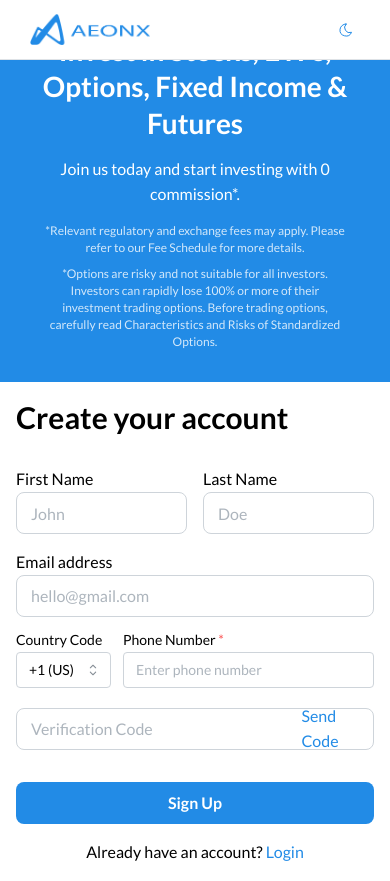
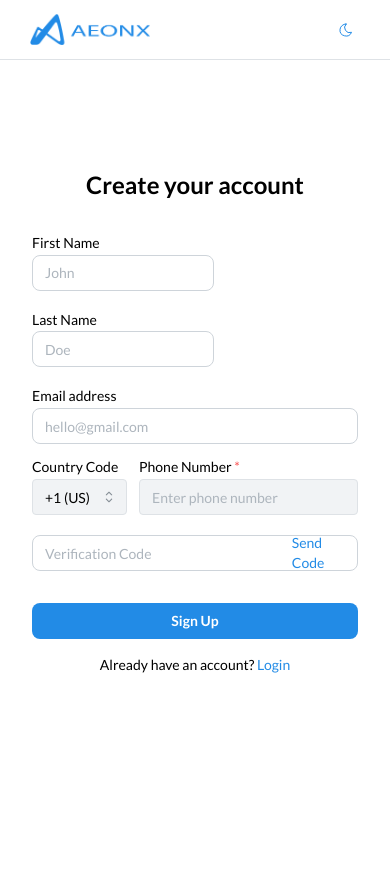
Before and after one commit to goodstripe/Alpha-Platform, a Next.js app: page /auth/signup in a window 390 px wide. After the commit the page ends 844 px from the top, so only its background shows below. Built offline with nearby package versions, Linux system fonts and the light colour scheme.

Commit message:
`Refactor SignUp page layout and styles for mobile responsiveness`

```diff
--- a/src/app/auth/signup/page.tsx
+++ b/src/app/auth/signup/page.tsx
@@ -10,8 +10,11 @@ import {
   Text,
   TextInput,
   Title,
+  useMantineTheme,
+  Container,
 } from "@mantine/core";
 import { useRouter } from "next/navigation";
+import { useMediaQuery } from "@mantine/hooks";
 
 import classes from "./AuthenticationImage.module.css";
 import { LeftSideInAuth } from "./LeftSideInAuth";
@@ -19,28 +22,45 @@ import PhoneNumberInputWithCountryCode from "@/app/components/NumberInputWithCou
 
 const SignUp = () => {
   const router = useRouter();
+  const theme = useMantineTheme();
+  const isMobile = useMediaQuery(`(max-width: ${theme.breakpoints.sm})`);
 
   return (
     <div className={classes.wrapper}>
-      <LeftSideInAuth />
+      {!isMobile && <LeftSideInAuth />}
 
       <div className={classes.rightSide}>
-        <Paper className={classes.form}>
-          <Title size={30} mb={30}>
+        <Container
+          size="md"
+          px={isMobile ? "md" : "xl"}
+          style={{ width: "100%" }}
+        >
+          <Paper
+            className={classes.form}
+            shadow={isMobile ? "none" : "xl"}
+            style={{
+              backgroundColor: isMobile ? "transparent" : undefined,
+              padding: isMobile ? 0 : "xl",
+              width: "100%",
+              maxWidth: "500px",
+              margin: "0 auto",
+            }}
+          >
+            <Title size={isMobile ? 24 : 30} mb={30} ta="center">
               Create your account
             </Title>
 
-          <Group mt="md" grow>
+            <Group mt="md" grow={!isMobile}>
               <TextInput
                 label="First Name"
                 placeholder="John"
-              size="md"
+                size={isMobile ? "sm" : "md"}
                 radius="md"
               />
               <TextInput
                 label="Last Name"
                 placeholder="Doe"
-              size="md"
+                size={isMobile ? "sm" : "md"}
                 radius="md"
               />
             </Group>
@@ -49,43 +69,45 @@ const SignUp = () => {
               label="Email address"
               placeholder="hello@gmail.com"
               mt="md"
-            size="md"
+              size={isMobile ? "sm" : "md"}
               radius="md"
             />
 
-          <PhoneNumberInputWithCountryCode />
+            <PhoneNumberInputWithCountryCode size={isMobile ? "sm" : "md"} />
 
             <NumberInput
               placeholder="Verification Code"
               required
               mt={"lg"}
-            size="md"
+              size={isMobile ? "sm" : "md"}
               radius="md"
               rightSectionWidth={"20%"}
-            rightSection={<Anchor>Send Code</Anchor>}
+              rightSection={<Anchor size="sm">Send Code</Anchor>}
             />
 
             <Button
               fullWidth
               mt="xl"
-            size="md"
+              size={isMobile ? "sm" : "md"}
               radius="md"
               onClick={() => router.push("/auth/set-password")}
             >
               Sign Up
             </Button>
 
-          <Text ta="center" mt="md">
+            <Text ta="center" mt="md" size="sm">
               Already have an account?{" "}
               <Anchor
                 href="#"
                 fw={500}
                 onClick={() => router.push("/auth/login")}
+                size="sm"
               >
                 Login
               </Anchor>
             </Text>
           </Paper>
+        </Container>
       </div>
     </div>
   );
--- a/src/app/components/NumberInputWithCountryCode/NumberInputWithCountryCode.tsx
+++ b/src/app/components/NumberInputWithCountryCode/NumberInputWithCountryCode.tsx
@@ -1,14 +1,37 @@
+"use client";
+
 import React, { useState } from "react";
-import { NumberInput, Select, Group } from "@mantine/core";
+import {
+  NumberInput,
+  Select,
+  Group,
+  useMantineTheme,
+  rem,
+} from "@mantine/core";
 
-const PhoneNumberInputWithCountryCode: React.FC = () => {
+interface PhoneNumberInputWithCountryCodeProps {
+  size?: "xs" | "sm" | "md" | "lg" | "xl";
+}
+
+const PhoneNumberInputWithCountryCode: React.FC<
+  PhoneNumberInputWithCountryCodeProps
+> = ({ size = "md" }) => {
+  const theme = useMantineTheme();
+  const dark = theme.colorScheme === "dark";
+
   const [countryCode, setCountryCode] = useState("+1");
   const [phoneNumber, setPhoneNumber] = useState<number | undefined>(undefined);
 
   return (
-    <Group gap="sm" align="flex-start" mt={10}>
+    <Group
+      gap="sm"
+      align="flex-start"
+      mt={10}
+      wrap="nowrap"
+      style={{ width: "100%" }}
+    >
       <Select
-        size="sm"
+        size={size}
         data={[
           { value: "+1", label: "+1 (US)" },
           { value: "+44", label: "+44 (UK)" },
@@ -16,10 +39,21 @@ const PhoneNumberInputWithCountryCode: React.FC = () => {
         ]}
         value={countryCode}
         onChange={(value) => value && setCountryCode(value)}
-        style={{ width: 95 }}
+        w={rem(95)}
         label="Country Code"
+        styles={{
+          input: {
+            backgroundColor: dark ? theme.colors.dark[6] : theme.colors.gray[1],
+            borderColor: dark ? theme.colors.dark[4] : theme.colors.gray[3],
+            "&:focus": {
+              borderColor: theme.colors.blue[5],
+            },
+          },
+        }}
       />
+
       <NumberInput
+        size={size}
         value={phoneNumber}
         onChange={(value) =>
           setPhoneNumber(typeof value === "number" ? value : undefined)
@@ -30,6 +64,15 @@ const PhoneNumberInputWithCountryCode: React.FC = () => {
         min={0}
         hideControls
         style={{ flex: 1 }}
+        styles={{
+          input: {
+            backgroundColor: dark ? theme.colors.dark[6] : theme.colors.gray[1],
+            borderColor: dark ? theme.colors.dark[4] : theme.colors.gray[3],
+            "&:focus": {
+              borderColor: theme.colors.blue[5],
+            },
+          },
+        }}
       />
     </Group>
   );
```
Lines whose indentation alone changed are shown as unchanged.
